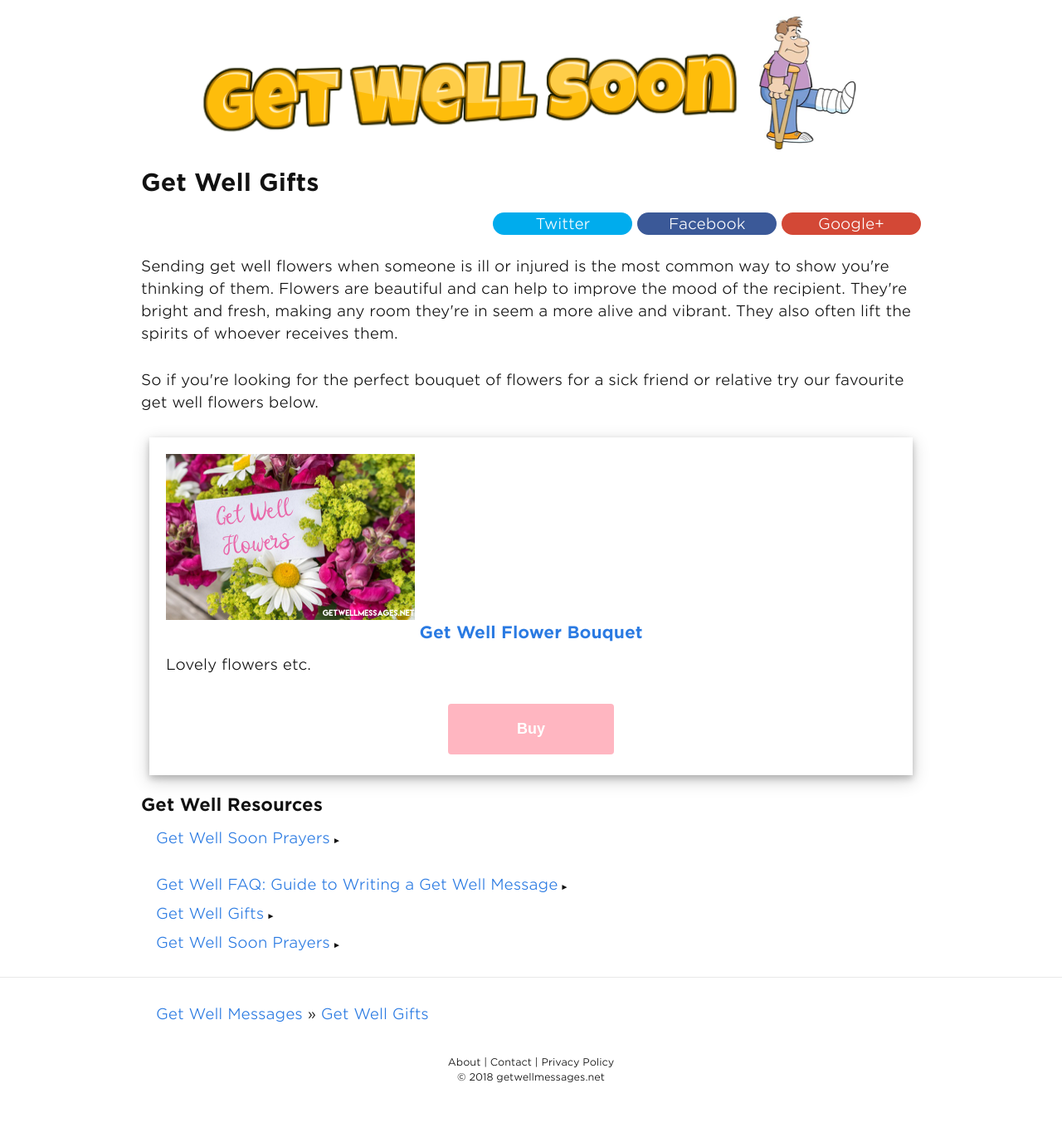
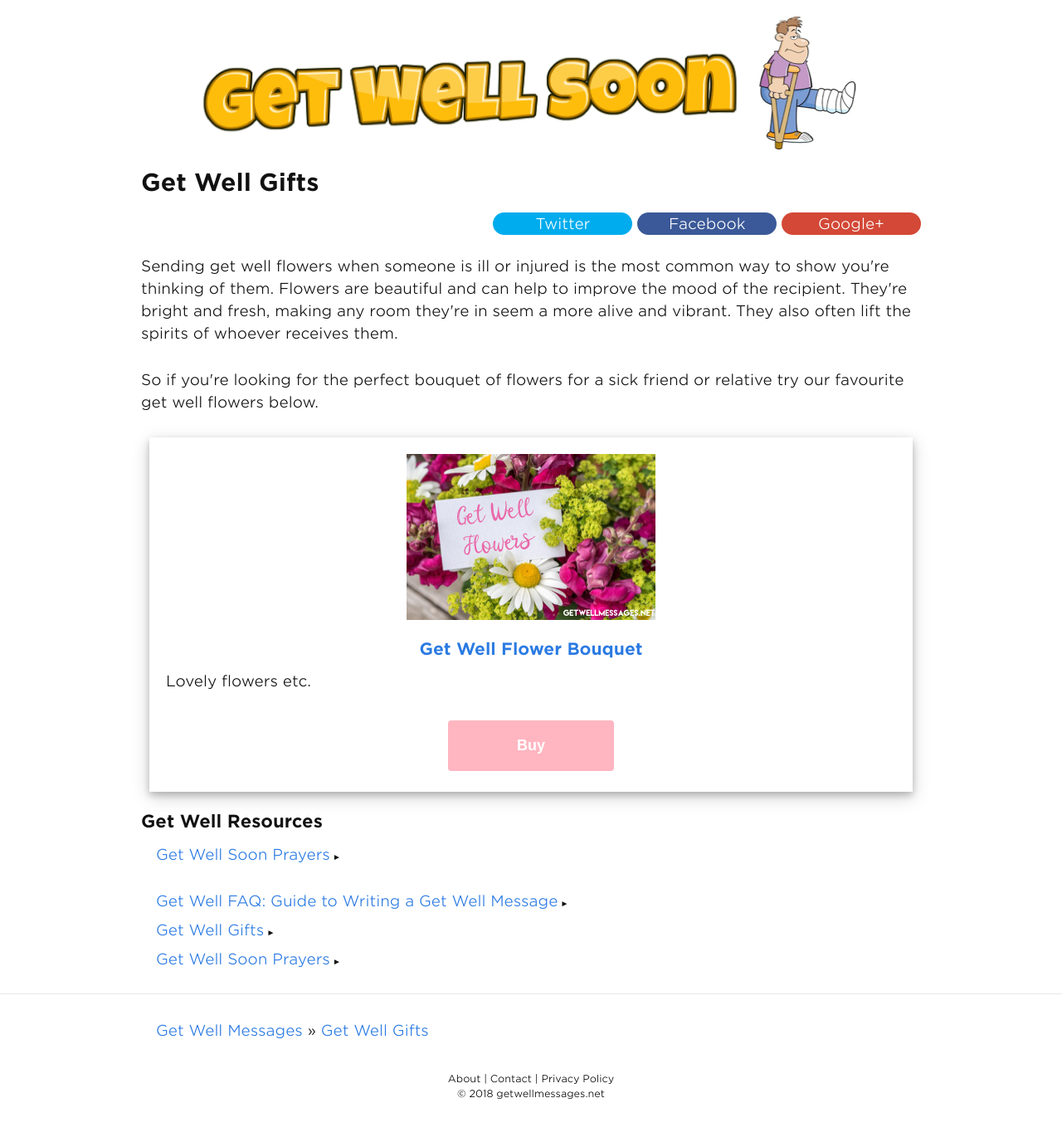
Before and after one commit to andyml123/andyml123.github.io, a Jekyll site: the page built from get-well-gifts.md, in a window 1280 px wide. Shown: the whole page at 83% size. Built offline with Jekyll 4.4.1, drawn with Linux system fonts in a browser that asks for light colours; a script that is not in the unit is left out.

Commit message:
Update _layout.scss

```diff
--- a/_sass/_layout.scss
+++ b/_sass/_layout.scss
@@ -685,5 +685,7 @@ display:block;
 
 .product-cta-box img {
 	margin-bottom:20px;
-    margin: auto;
+    display: block;
+    margin-left: auto;
+    margin-right: auto;
 }
```
